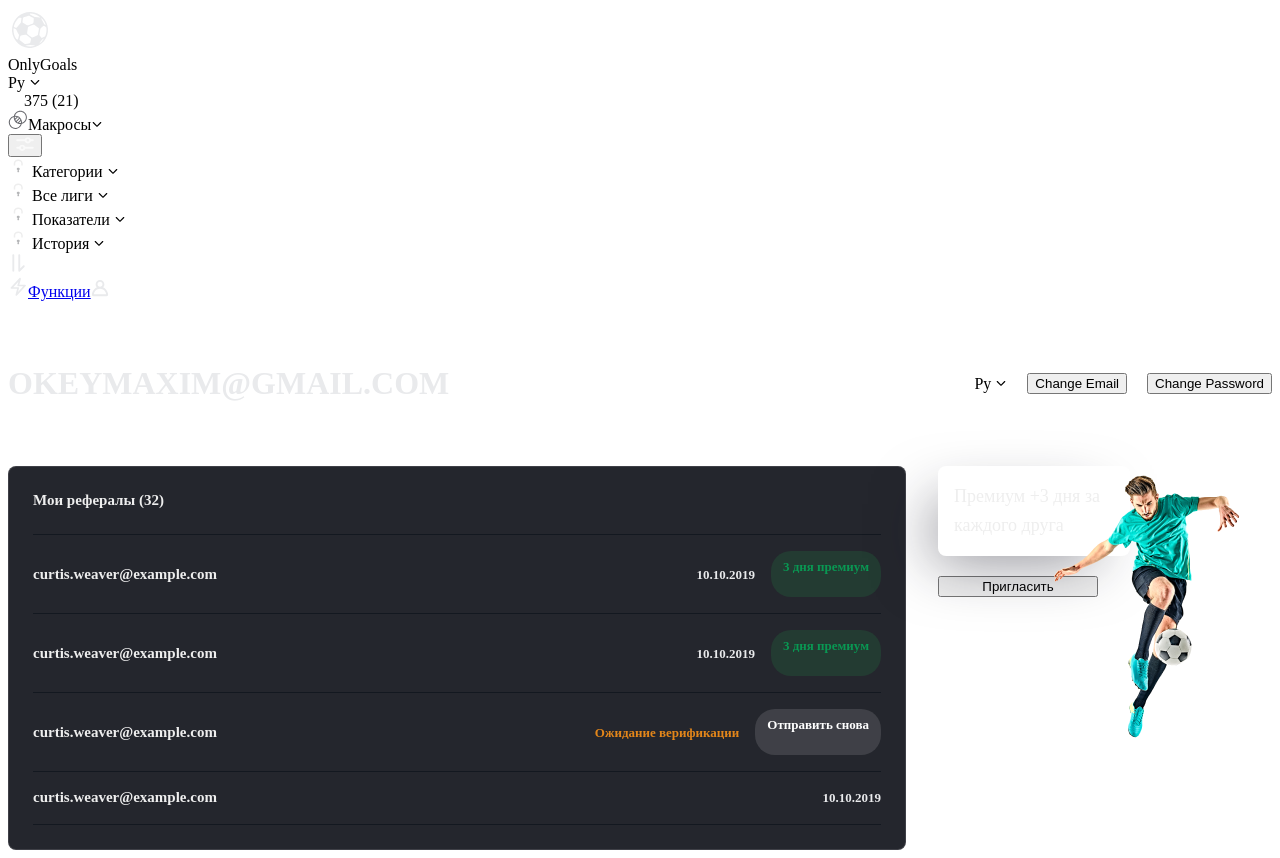
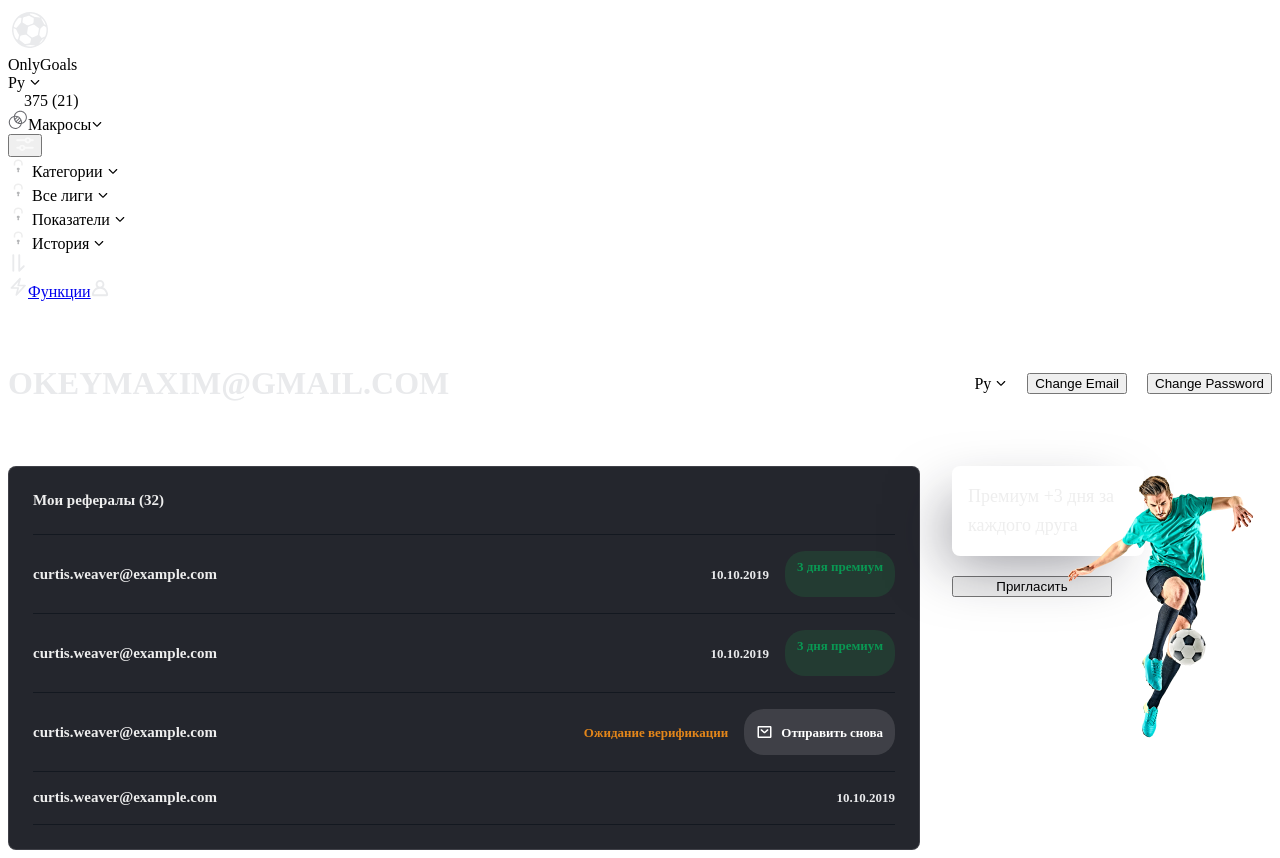
Before and after one commit to gldenis/onlygoals, a Vue app: page /profile in a window 1280 px wide. Built offline with nearby package versions, Linux system fonts and the light colour scheme; the HTML template or start-up script is replaced by a standard one.

Commit message:
FEAT: profile adaptive

```diff
--- /dev/null
+++ b/src/components/icons/IconLetter.vue
@@ -0,0 +1,6 @@
+<template>
+  <svg xmlns="http://www.w3.org/2000/svg" width="17" height="16" viewBox="0 0 17 16" fill="none">
+    <path d="M12.1653 6.50545C12.4821 6.2385 12.5224 5.76534 12.2554 5.44862C11.9885 5.13191 11.5153 5.09156 11.1986 5.35851L8.5 7.63309L5.80138 5.35851C5.48466 5.09156 5.0115 5.13191 4.74455 5.44862C4.4776 5.76534 4.51794 6.2385 4.83466 6.50545L7.69441 8.91583C8.15983 9.30812 8.84017 9.30812 9.30559 8.91583L12.1653 6.50545Z" fill="white"/>
+    <path fill-rule="evenodd" clip-rule="evenodd" d="M2.75 2C2.05964 2 1.5 2.55964 1.5 3.25V12.75C1.5 13.4404 2.05964 14 2.75 14H14.25C14.9404 14 15.5 13.4404 15.5 12.75V3.25C15.5 2.55964 14.9404 2 14.25 2H2.75ZM3 12.5V3.5H14V12.5H3Z" fill="white"/>
+  </svg>
+</template>
--- a/src/pages/profile.vue
+++ b/src/pages/profile.vue
@@ -1,6 +1,7 @@
 <script setup>
 
 import IconArrowDown from '@/components/icons/IconArrowDown.vue'
+import IconLetter from '@/components/icons/IconLetter.vue'
 </script>
 
 <template>
@@ -43,7 +44,10 @@ import IconArrowDown from '@/components/icons/IconArrowDown.vue'
               <div class="referral__title">curtis.weaver@example.com</div>
               <div class="referral__info">
                 <div class="referral__pending">Ожидание верификации</div>
-                <div class="referral__resending">Отправить снова</div>
+                <div class="referral__resending">
+                  <IconLetter />
+                  Отправить снова
+                </div>
               </div>
             </div>
             <div class="referral__item">
@@ -61,13 +65,13 @@ import IconArrowDown from '@/components/icons/IconArrowDown.vue'
         </div>
       </div>
     </div>
-
   </main>
 </template>
 
 <style scoped lang="scss">
 .referral-banner {
   position: relative;
+  width: 320px;
 
   &__text {
     width: 160px;
@@ -121,6 +125,7 @@ import IconArrowDown from '@/components/icons/IconArrowDown.vue'
     display: flex;
     align-items: center;
     gap: 16px;
+    text-align: right;
   }
 
   &__date {
@@ -166,8 +171,13 @@ import IconArrowDown from '@/components/icons/IconArrowDown.vue'
     min-width: 32px;
     padding: 7px 12px;
     cursor: pointer;
+    display: flex;
+    align-items: center;
+    gap: 8px;
+    flex-shrink: 0;
   }
 }
+
 .referral-container {
   display: flex;
   gap: 32px;
@@ -179,8 +189,8 @@ import IconArrowDown from '@/components/icons/IconArrowDown.vue'
   border: 1px solid var(--neutral-left-12, rgba(255, 255, 255, 0.12));
   background: var(--Neutral-8, #24262D);
   padding: 24px;
-  width: 848px;
   display: flex;
+  flex-grow: 1;
   flex-direction: column;
   gap: 24px;
 }
@@ -211,4 +221,50 @@ main {
   line-height: 132%; /* 42.24px */
   text-transform: uppercase;
 }
+
+@media screen and (max-width: $laptop) {
+  .referral-container {
+    flex-direction: column;
+  }
+
+  .page-head {
+    flex-wrap: wrap;
+    justify-content: flex-start;
+
+    .title {
+      width: 100%;
+    }
+
+    &__separator {
+      display: none;
+    }
+  }
+}
+
+@media screen and (max-width: $phablet) {
+  .referral {
+    &__item {
+      flex-direction: column;
+      align-items: flex-start;
+      gap: 16px;
+    }
+
+    &__info {
+      flex-direction: column;
+      text-align: left;
+      align-items: flex-start;
+    }
+  }
+
+  .referral-banner {
+    margin-left: auto;
+    margin-right: auto;
+  }
+
+  .page-head {
+    .title {
+      word-break: break-word;
+    }
+  }
+}
 </style>
```
